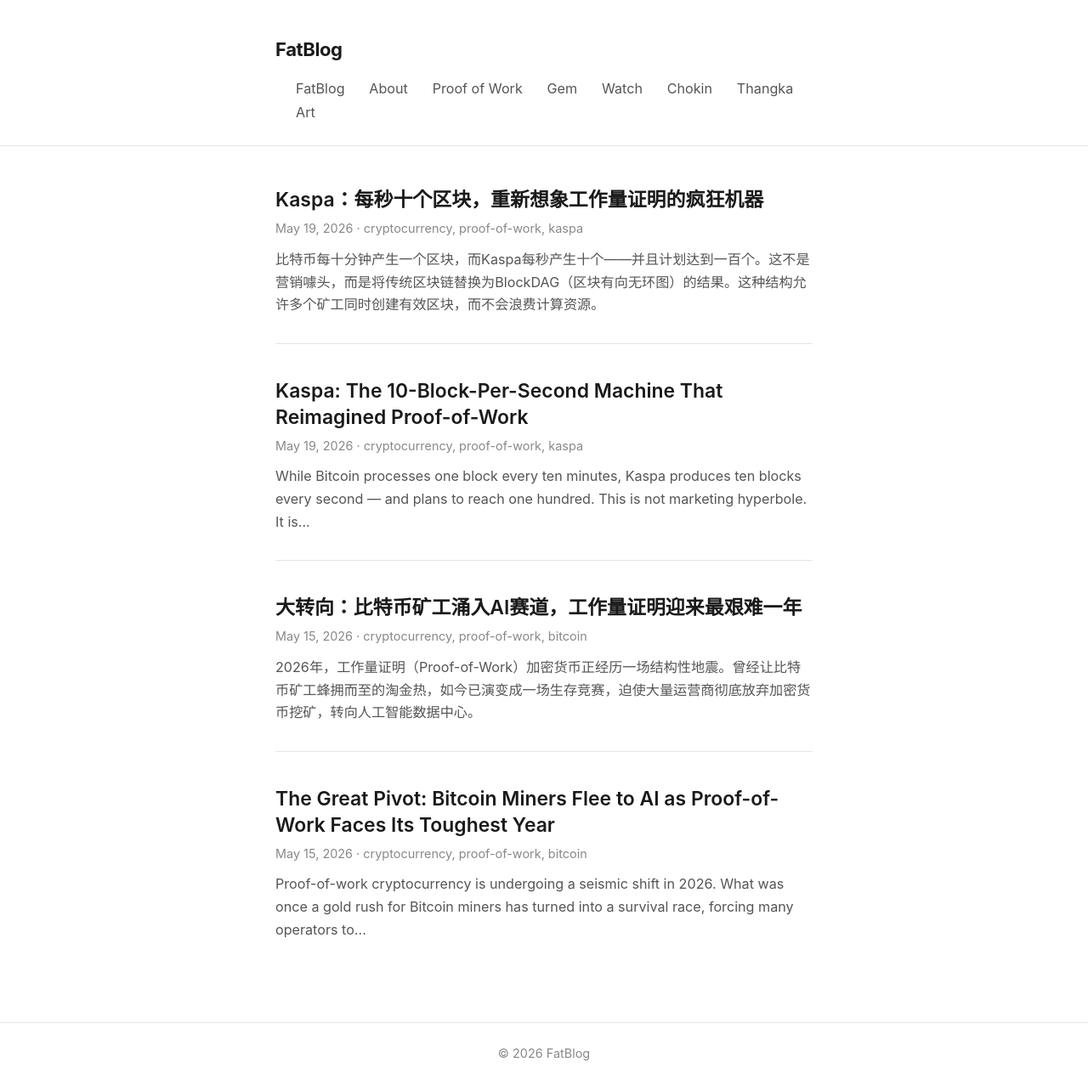
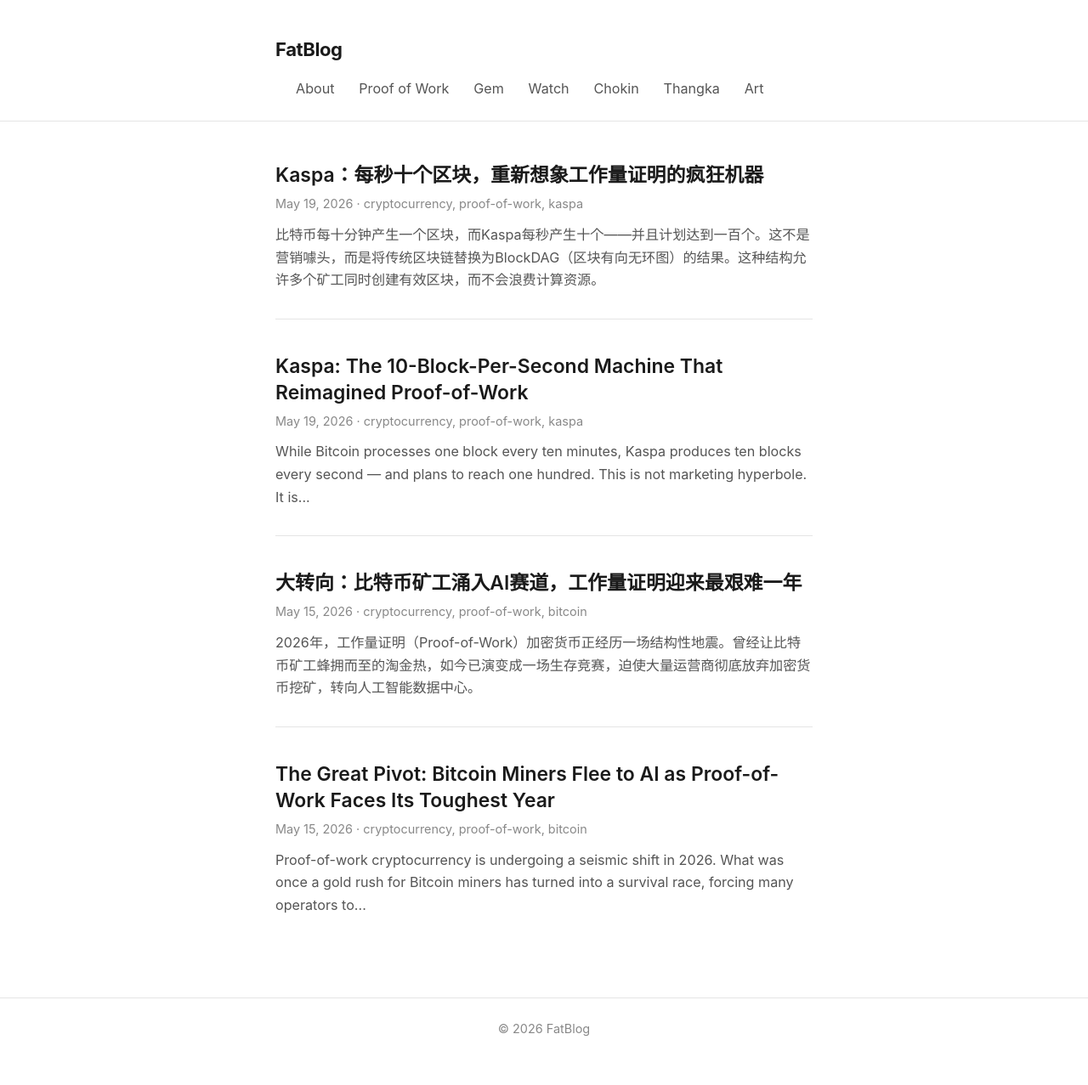
Before and after one commit to vfxowlsyvh/vfxowlsyvh.github.io, a Jekyll site: the page built from index.md, in a window 1280 px wide. Shown: the whole page at 85% size. Built offline with Jekyll 4.4.1, drawn with Linux system fonts in a browser that asks for light colours; after the commit the page ends 1248 px from its top, so only the background shows below that.

Commit message:
Remove duplicate FatBlog nav link

```diff
--- a/_layouts/default.html
+++ b/_layouts/default.html
@@ -14,7 +14,6 @@
     <div class="wrapper">
       <a class="site-title" href="{{ '/' | relative_url }}">{{ site.title }}</a>
       <nav class="site-nav">
-        <a href="{{ '/' | relative_url }}">FatBlog</a>
         <a href="{{ '/about/' | relative_url }}">About</a>
         <a href="{{ '/proof-of-work/' | relative_url }}">Proof of Work</a>
         <a href="{{ '/gem/' | relative_url }}">Gem</a>
```
